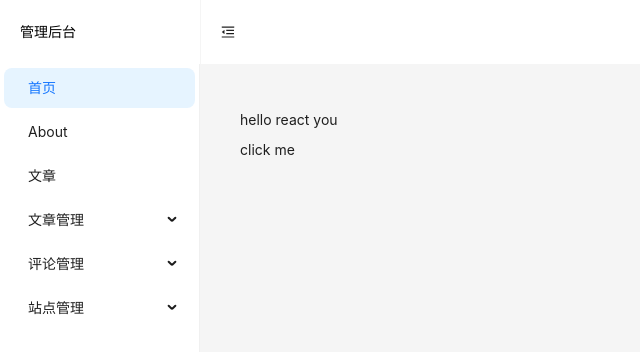
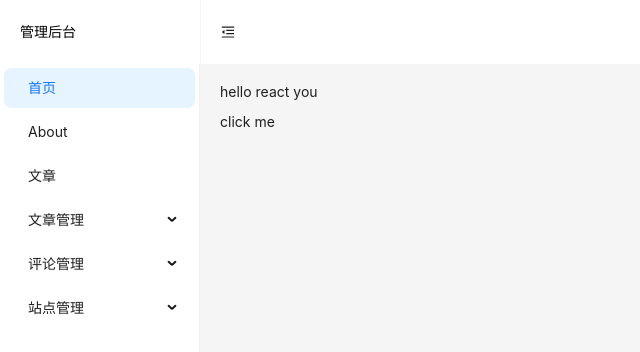
Before and after one commit to HelTi/react-hook-admin, a React (Create React App) app: page / in a window 1280 px wide. Shown: the top 352 px of the page, without its empty margins (0-640 px from the left). Built offline with nearby package versions, Linux system fonts and the light colour scheme.

Commit message:
feat: 页面布局

```diff
--- a/src/App.css
+++ b/src/App.css
@@ -1,38 +1,14 @@
-.App {
-  text-align: center;
+body,html{
+  height: 100%;
+  overflow: hidden;
 }
 
-.App-logo {
-  height: 40vmin;
-  pointer-events: none;
+.ant-layout-sider{
+  height: 100%;
+  overflow: auto;
 }
 
-@media (prefers-reduced-motion: no-preference) {
-  .App-logo {
-    animation: App-logo-spin infinite 20s linear;
-  }
+.ant-layout-content{
+  height: calc(100% - 64px);
+  overflow: auto;
 }
-
-.App-header {
-  background-color: #282c34;
-  min-height: 100vh;
-  display: flex;
-  flex-direction: column;
-  align-items: center;
-  justify-content: center;
-  font-size: calc(10px + 2vmin);
-  color: white;
-}
-
-.App-link {
-  color: #61dafb;
-}
-
-@keyframes App-logo-spin {
-  from {
-    transform: rotate(0deg);
-  }
-  to {
-    transform: rotate(360deg);
-  }
-}
--- a/src/App.js
+++ b/src/App.js
@@ -1,4 +1,5 @@
 import "antd/dist/reset.css";
+import './App.css'
 import { BrowserRouter } from "react-router-dom";
 import AuthRoutes from "./routes";
 
--- a/src/layout/root.jsx
+++ b/src/layout/root.jsx
@@ -90,9 +90,8 @@
         </Header>
         <Content
           style={{
-            margin: "24px 16px",
-            padding: 24,
-            minHeight: 280,
+            // margin: "20px 10px",
+            padding: 20,
           }}
         >
           <React.Suspense fallback={<div>loading</div>}>
```
